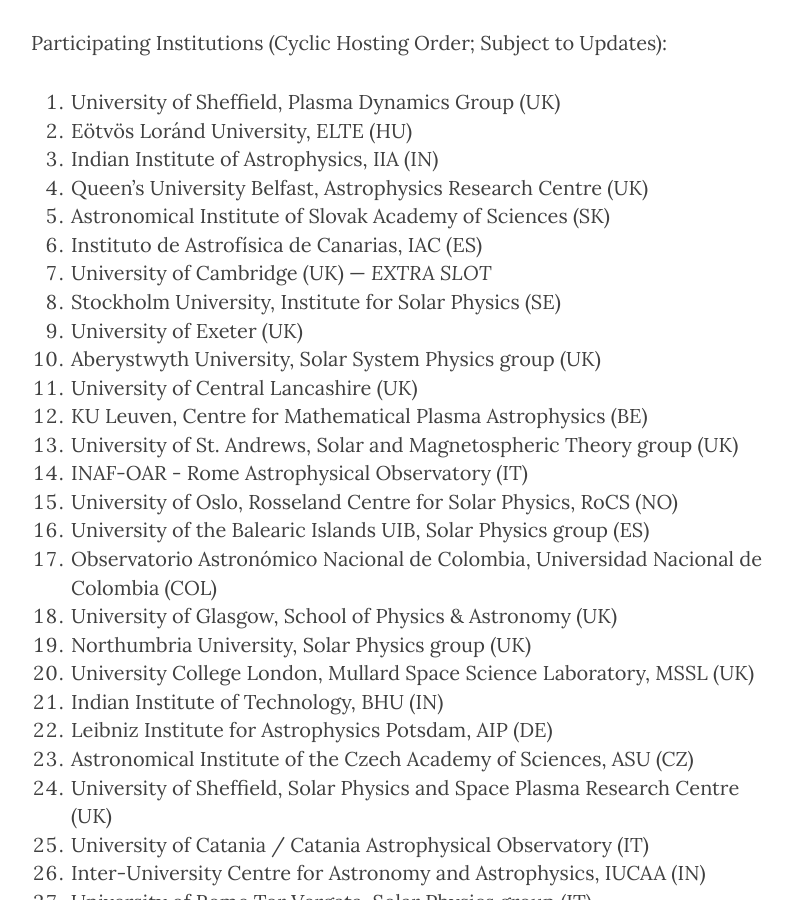
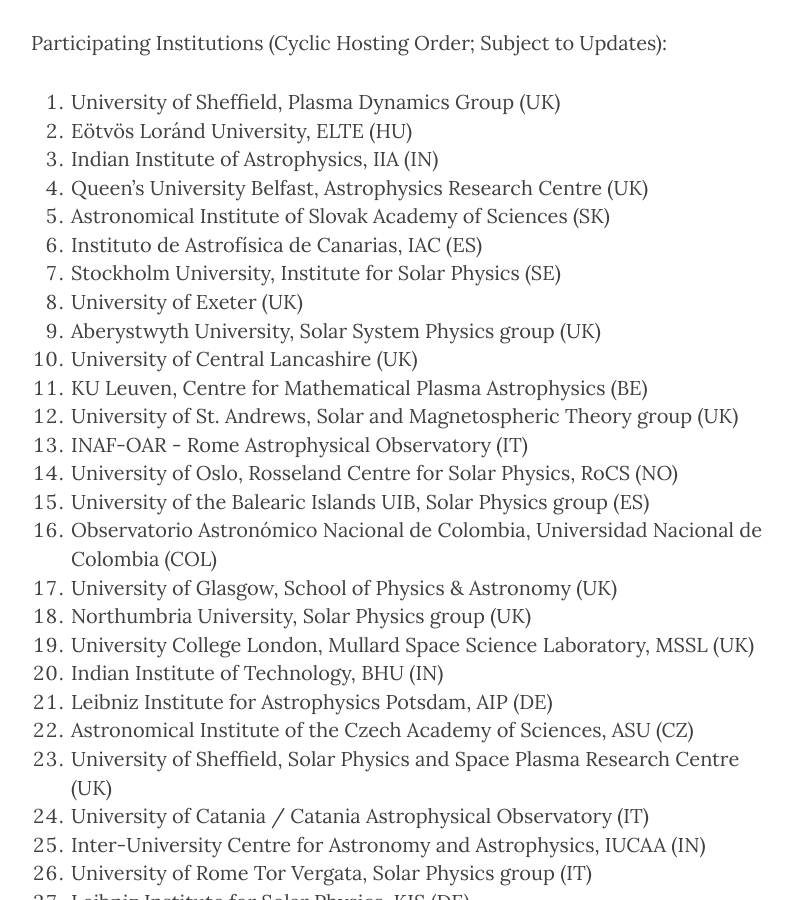
Before and after one commit to ITA-Solar/espos, a Jekyll site: the page built from about.md, in a window 1280 px wide and 900 px high, scrolled down 924 px. Shown: the whole window, without its empty margins (234-1027 px from the left). Built offline with Jekyll 4.4.1, drawn with Linux system fonts in a browser that asks for light colours; nearby versions of some CDN libraries.

Commit message:
Update about.md

```diff
--- a/about.md
+++ b/about.md
@@ -19,32 +19,31 @@
 4. Queen’s University Belfast, Astrophysics Research Centre (UK)
 5. Astronomical Institute of Slovak Academy of Sciences (SK)
 6. Instituto de Astrofísica de Canarias, IAC (ES)
-7. University of Cambridge (UK) — *EXTRA SLOT*
-8. Stockholm University, Institute for Solar Physics (SE)
-9. University of Exeter (UK)
-10. Aberystwyth University, Solar System Physics group (UK)
-11. University of Central Lancashire (UK)
-12. KU Leuven, Centre for Mathematical Plasma Astrophysics (BE)
-13. University of St. Andrews, Solar and Magnetospheric Theory group (UK)
-14. INAF-OAR - Rome Astrophysical Observatory (IT)
-15. University of Oslo, Rosseland Centre for Solar Physics, RoCS (NO)
-16. University of the Balearic Islands UIB, Solar Physics group (ES)
-17. Observatorio Astronómico Nacional de Colombia, Universidad Nacional de Colombia (COL)
-18. University of Glasgow, School of Physics & Astronomy (UK)
-19. Northumbria University, Solar Physics group (UK)
-20. University College London, Mullard Space Science Laboratory, MSSL (UK)
-21. Indian Institute of Technology, BHU (IN)
-22. Leibniz Institute for Astrophysics Potsdam, AIP (DE)
-23. Astronomical Institute of the Czech Academy of Sciences, ASU (CZ)
-24. University of Sheffield, Solar Physics and Space Plasma Research Centre (UK)
-25. University of Catania / Catania Astrophysical Observatory (IT)
-26. Inter-University Centre for Astronomy and Astrophysics, IUCAA (IN)
-27. University of Rome Tor Vergata, Solar Physics group (IT)
-28. Leibniz Institute for Solar Physics, KIS (DE)
-29. University of Cambridge (UK)
-30. Centre for Fusion, Space and Astrophysics, The University of Warwick (UK)
-31. Physikalisch-Meteorologisches Observatorium Davos, PMOD/WRC (CH)
-32. Institut d’Astrophysique Spatiale, IAS (FR)
-33. Max Planck Institute for Solar System Research, MPS (DE)
-34. Instituto de Astrofísica de Andalucía, IAA (ES)
-35. University of Coimbra (PT)
+7. Stockholm University, Institute for Solar Physics (SE)
+8. University of Exeter (UK)
+9. Aberystwyth University, Solar System Physics group (UK)
+10. University of Central Lancashire (UK)
+11. KU Leuven, Centre for Mathematical Plasma Astrophysics (BE)
+12. University of St. Andrews, Solar and Magnetospheric Theory group (UK)
+13. INAF-OAR - Rome Astrophysical Observatory (IT)
+14. University of Oslo, Rosseland Centre for Solar Physics, RoCS (NO)
+15. University of the Balearic Islands UIB, Solar Physics group (ES)
+16. Observatorio Astronómico Nacional de Colombia, Universidad Nacional de Colombia (COL)
+17. University of Glasgow, School of Physics & Astronomy (UK)
+18. Northumbria University, Solar Physics group (UK)
+19. University College London, Mullard Space Science Laboratory, MSSL (UK)
+20. Indian Institute of Technology, BHU (IN)
+21. Leibniz Institute for Astrophysics Potsdam, AIP (DE)
+22. Astronomical Institute of the Czech Academy of Sciences, ASU (CZ)
+23. University of Sheffield, Solar Physics and Space Plasma Research Centre (UK)
+24. University of Catania / Catania Astrophysical Observatory (IT)
+25. Inter-University Centre for Astronomy and Astrophysics, IUCAA (IN)
+26. University of Rome Tor Vergata, Solar Physics group (IT)
+27. Leibniz Institute for Solar Physics, KIS (DE)
+28. University of Cambridge (UK)
+29. Centre for Fusion, Space and Astrophysics, The University of Warwick (UK)
+30. Physikalisch-Meteorologisches Observatorium Davos, PMOD/WRC (CH)
+31. Institut d’Astrophysique Spatiale, IAS (FR)
+32. Max Planck Institute for Solar System Research, MPS (DE)
+33. Instituto de Astrofísica de Andalucía, IAA (ES)
+34. University of Coimbra (PT)
```
